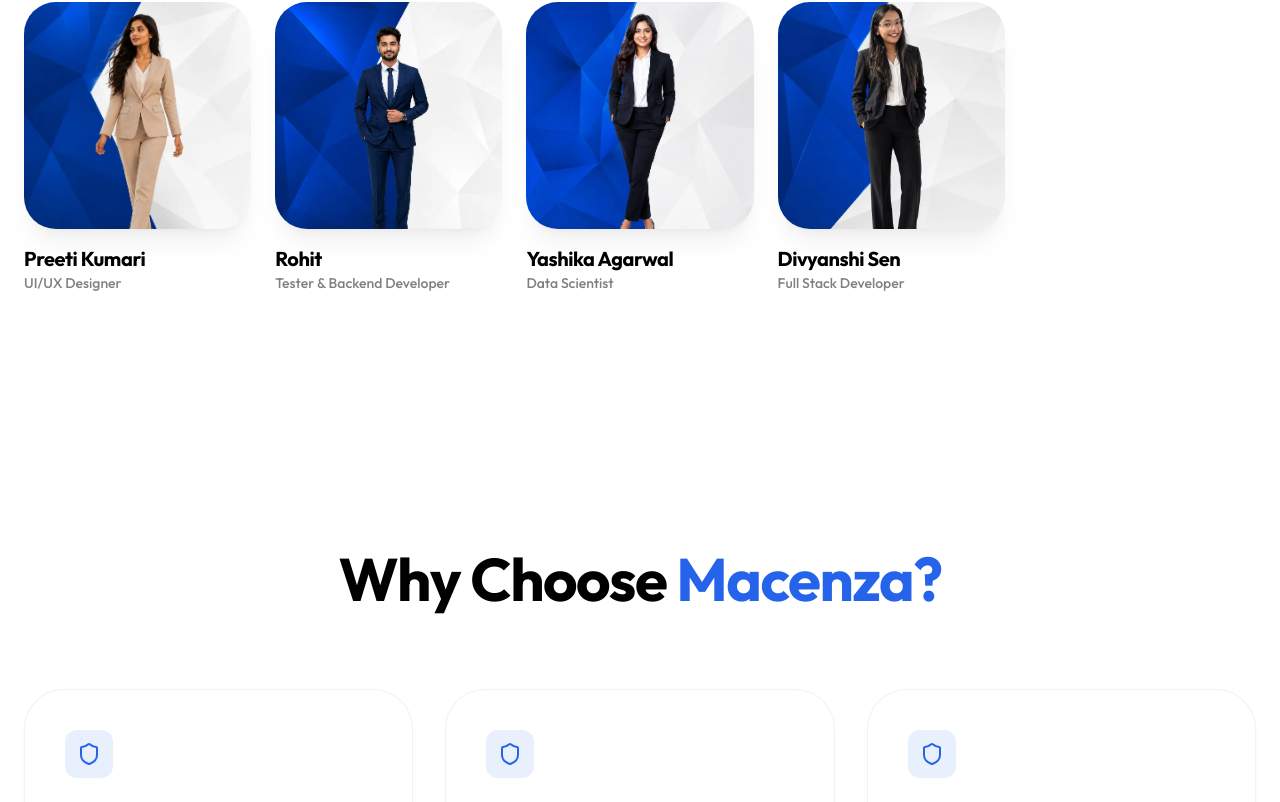
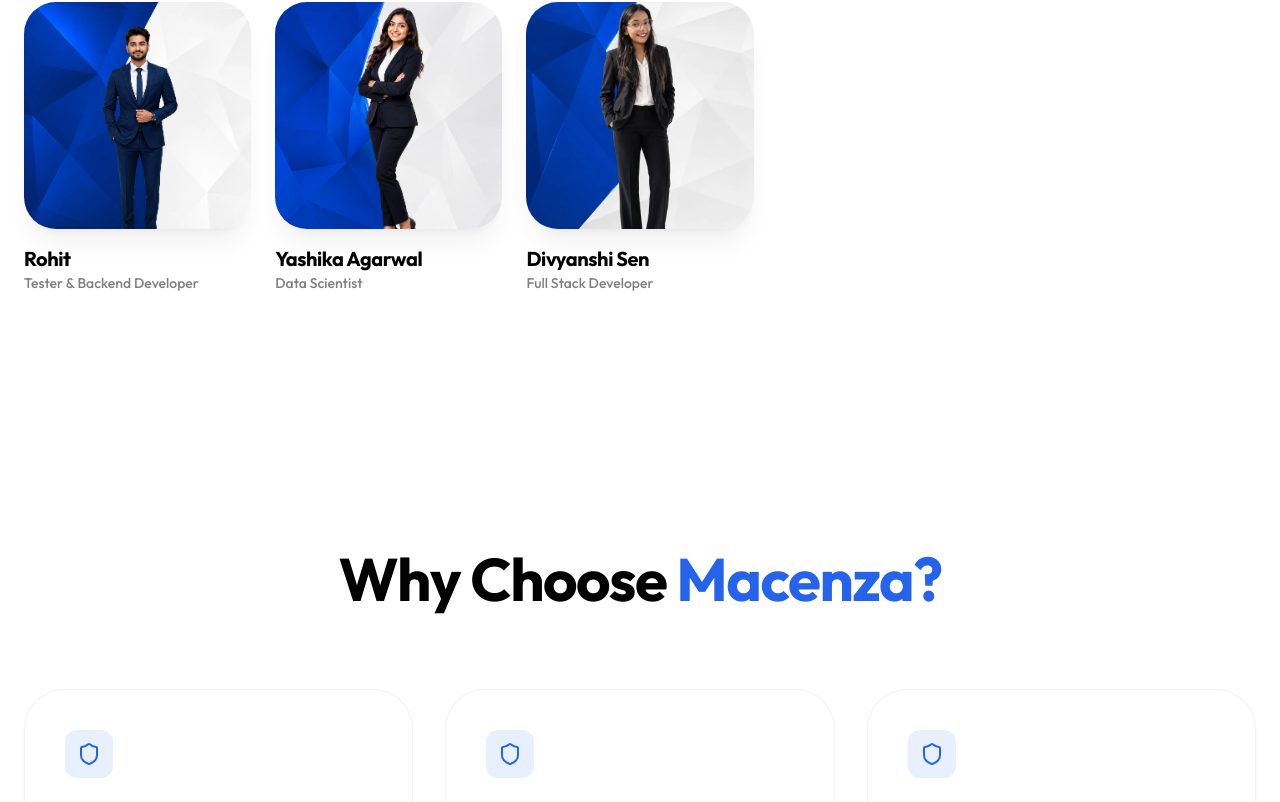
Before and after one commit to macenza/macenza-other, a React (Vite) app: page /about in a window 1280 px wide. Shown: the part 5091-5893 px from the top of the page. Built offline with nearby package versions, Linux system fonts and the light colour scheme; no server answers.

Commit message:
employee updates

```diff
--- a/src/pages/About.jsx
+++ b/src/pages/About.jsx
@@ -37,7 +37,6 @@ const teamMembers = [
   { name: "Devendra Singh", role: "Backend Engineer", image: "/Team/Devendra Singh Backend Engineer.webp" },
   { name: "Kavita Yadhav", role: "Frontend Engineer", image: "/Team/Kavita Yadhav Frontend Engineer.webp" },
   { name: "Kuldeep Kothari", role: "Cybersecurity Engineer", image: "/Team/Kuldeep kothari Cybersecurity Engineer.webp" },
-  { name: "Preeti Kumari", role: "UI/UX Designer", image: "/Team/Preeti UI UX Designer.webp" },
   { name: "Rohit", role: "Tester & Backend Developer", image: "/Team/Rohit Tester & Backend Developer.webp" },
   { name: "Yashika Agarwal", role: "Data Scientist", image: "/Team/Yashika Agarwal Data Scientist.webp" },
   { name: "Divyanshi Sen", role: "Full Stack Developer", image: "/Team/Divyanshi Sen Full Stack Developer.webp" }
```
Also changed, not shown: public/Team/Yashika Agarwal Data Scientist.webp.
